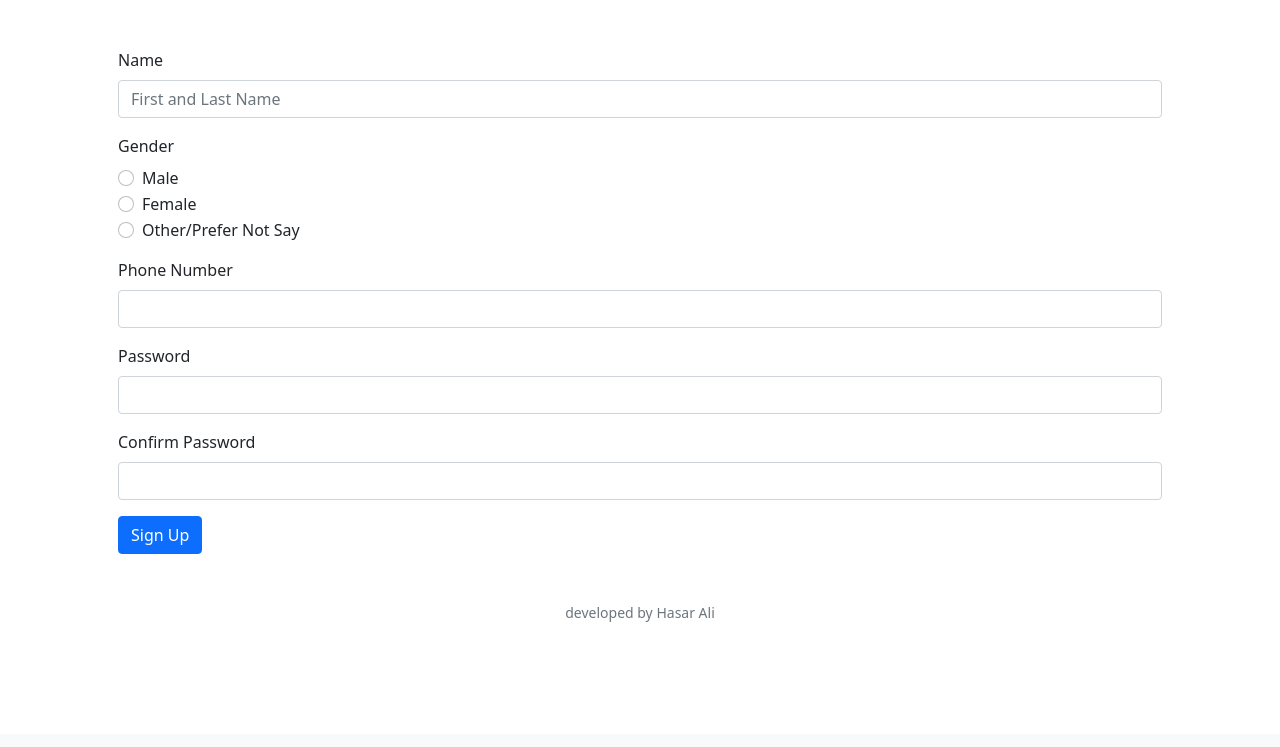
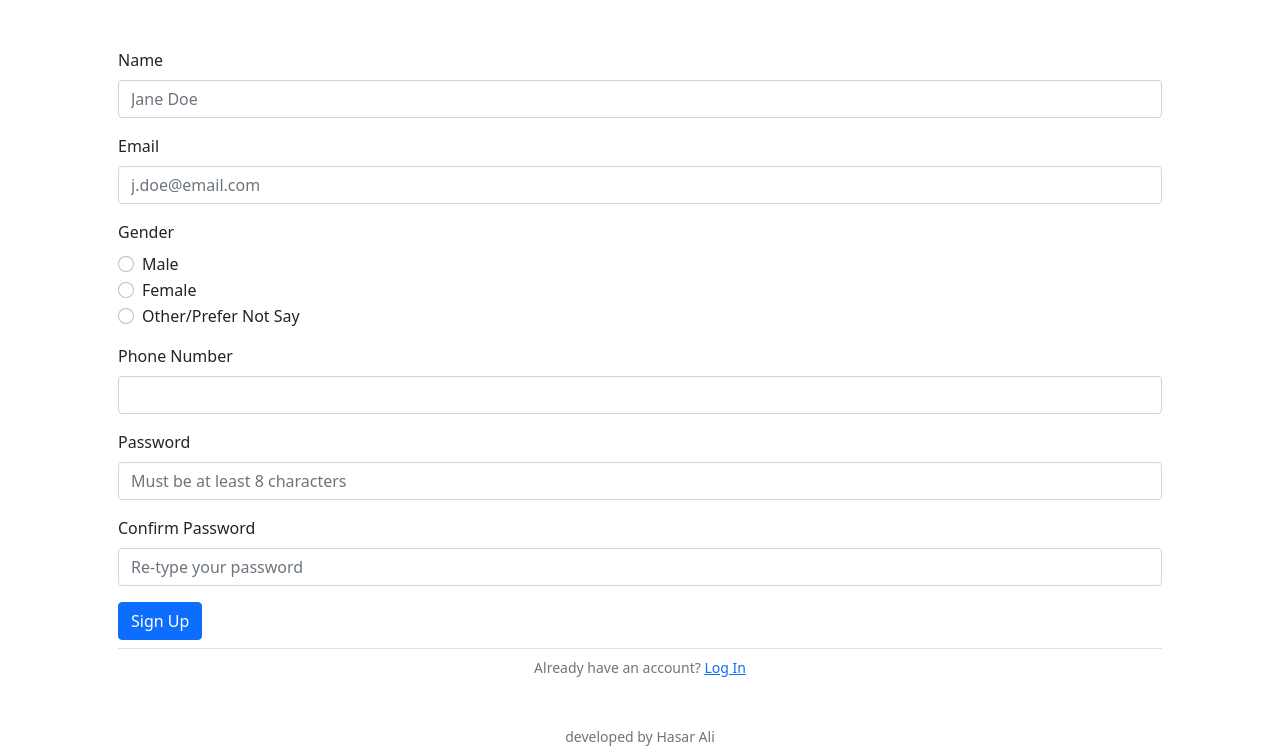
Before and after one commit to HasarAli/GasMoney, a Flask app: page /register in a window 1280 px wide. Shown: the part 66-813 px from the top of the page. Before the commit the page ends 688 px from the top, so only its background shows below. Run offline with Flask 2, Linux system fonts and the light colour scheme; some libraries are stand-ins or nearby versions.

Commit message:
added missing fields, a link to login, fixed bugs

```diff
--- a/flaskr/templates/register.html
+++ b/flaskr/templates/register.html
@@ -16,23 +16,30 @@
 {% endblock %}
 
 {% block main %}
-    <form id="register-form" novalidate action="/register" method="POST">
+    <form id="register-form" novalidate action="" method="POST">
         {{ form.hidden_tag() }}
 
         {% from "macros.html" import render_form_field, render_form_radio %}
 
-        {{ render_form_field(form.name, placeholder="First and Last Name", minlength=2) }}
+        {{ render_form_field(form.name, placeholder="Jane Doe", minlength=2) }}
+
+        {{ render_form_field(form.email, placeholder="j.doe@email.com", minlength=5) }}
 
         {{ render_form_radio(form.gender) }}
 
         {{ render_form_field(form.phone) }}
 
-        {{ render_form_field(form.password) }}
+        {{ render_form_field(form.password, placeholder="Must be at least 8 characters", minlength=8) }}
 
-        {{ render_form_field(form.confirm_password) }}
+        {{ render_form_field(form.confirm_password, placeholder="Re-type your password", minlength=8) }}
 
         {{ form.submit(class="btn btn-primary") }}
     </form>
+    <div class="d-flex justify-content-center border-top mt-2">
+        <small class="text-muted text-center mt-2">
+            Already have an account? <a href='{{url_for("login")}}'>Log In</a>
+        </small>
+    </div>
 {% endblock %}
 
 {% block script %}
@@ -52,7 +59,9 @@
                 event.stopPropagation();
             }
             form.classList.add('was-validated');
-            console.log("event: ", new FormData(event.target))
+
+            // turn phone number into intl format before submission
+            phone.value = phoneInput.getNumber()
         });
 
         // live validation as input changes
@@ -87,6 +96,9 @@
             } else {
                 password.setCustomValidity('');
             }
+
+            // update confirm password validity
+            confirmation.checkValidity();
         }
 
         const confirmation = document.querySelector("#confirm_password");
```
